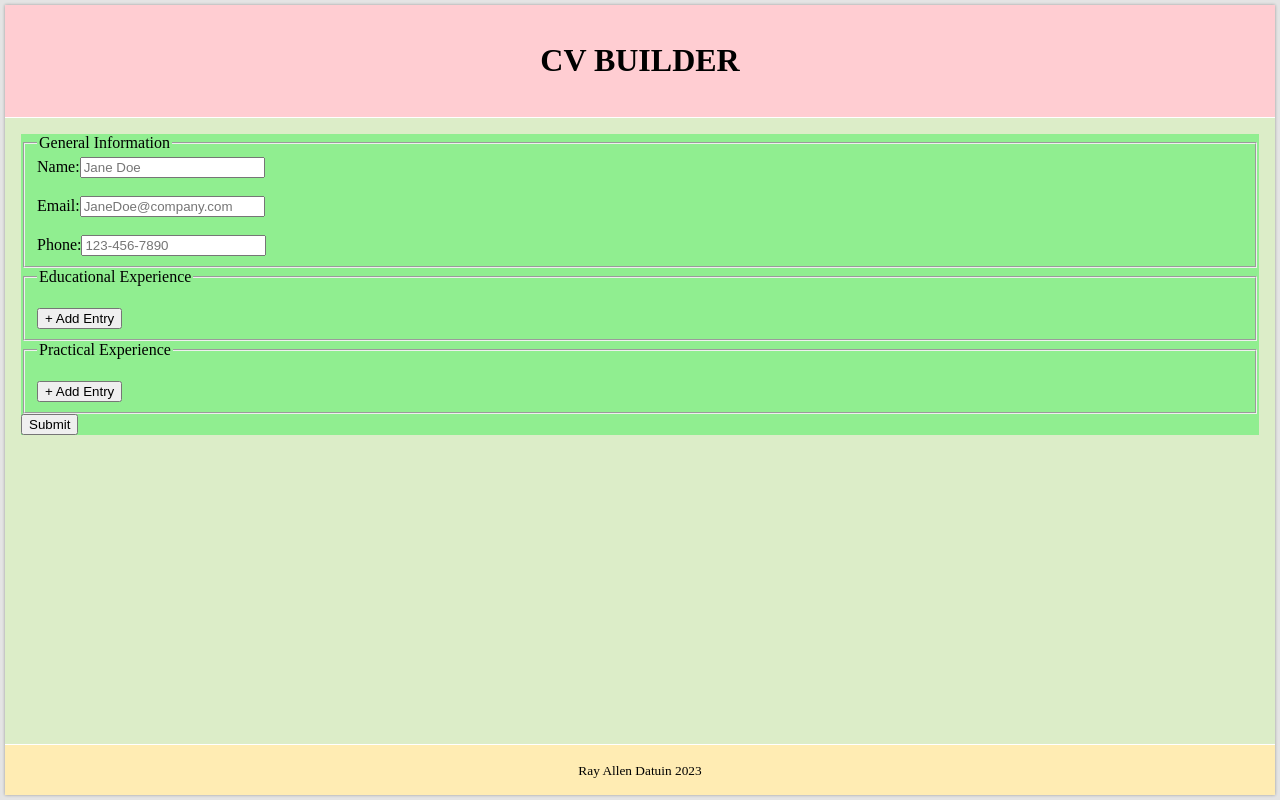
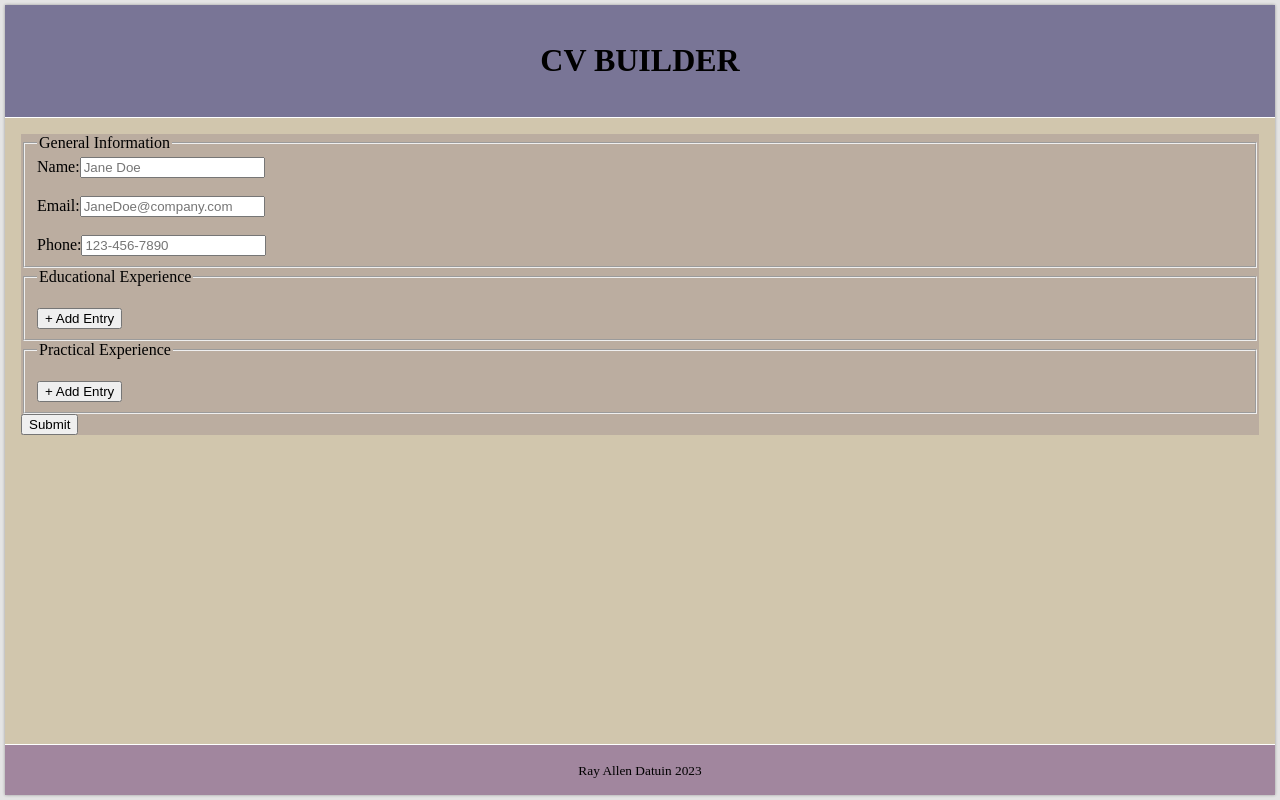
Before and after one commit to rdat5/cv-project, a React (Create React App) app: page / in a window 1280 px wide. Built offline with nearby package versions, Linux system fonts and the light colour scheme.

Commit message:
Add color scheme

```diff
--- a/src/styles/App.css
+++ b/src/styles/App.css
@@ -1,3 +1,10 @@
+:root {
+    --blueish: #797596;
+    --pink: #A1869E;
+    --pale: #BBADA0;
+    --bone: #D1C6AD;
+}
+
 * {
     box-sizing: border-box;
 }
@@ -29,23 +36,23 @@ body {
 }
 
 .page-header {
-    background-color: #ffcdd2;
+    background-color: var(--blueish);
 }
 
 .page-main {
-    background-color: #dcedc8;
+    background-color: var(--bone);
     /* display: grid;
     grid-template-columns: 1fr; */
 }
 
 .data-input-form {
-    background-color: lightgreen;
+    background-color: var(--pale);
 }
 
 .cv-result {
-    background-color: lightpink;
+    background-color: white;
 }
 
 .page-footer {
-    background-color: #ffecb3;
+    background-color: var(--pink);
 }
```
